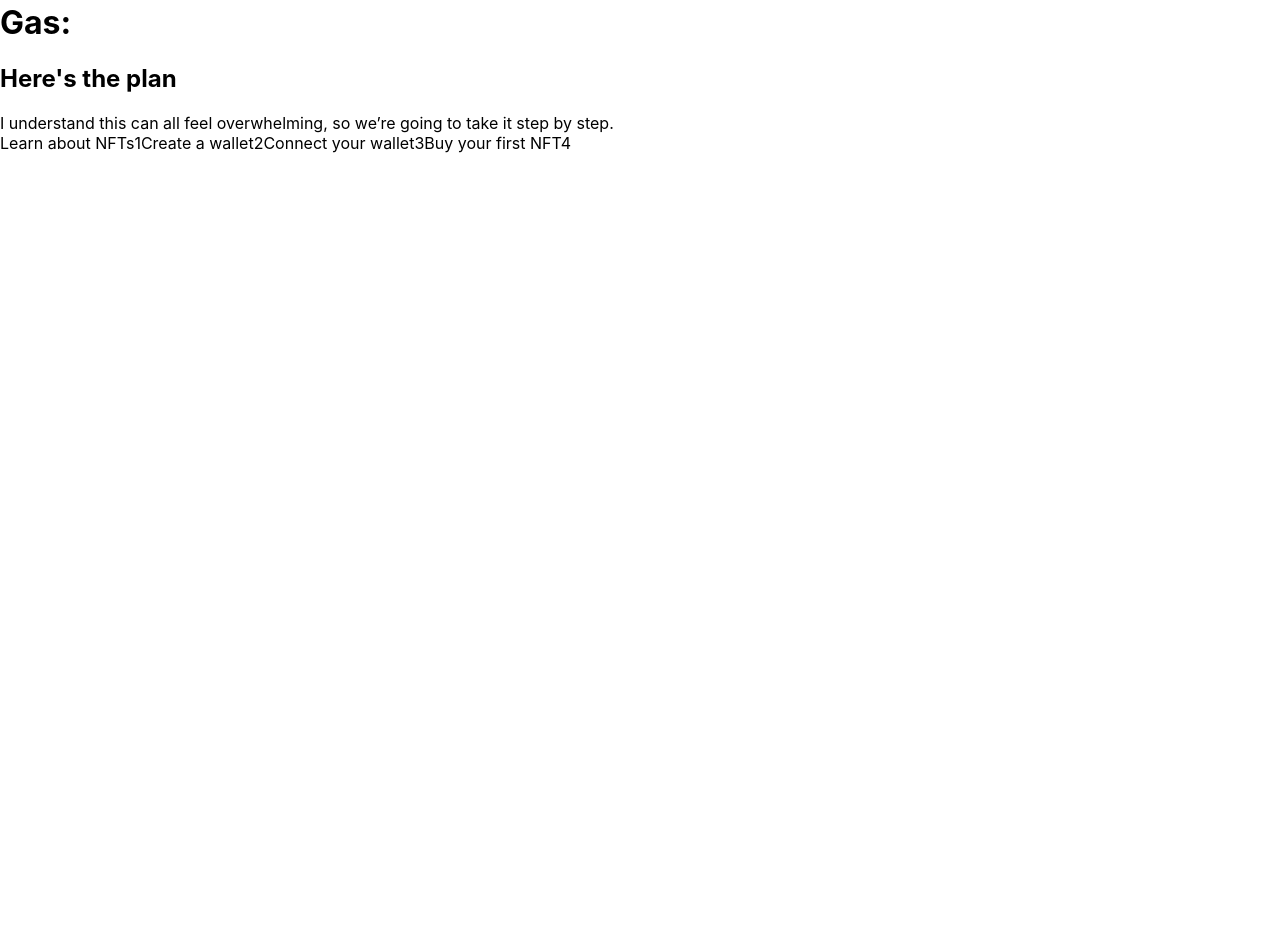
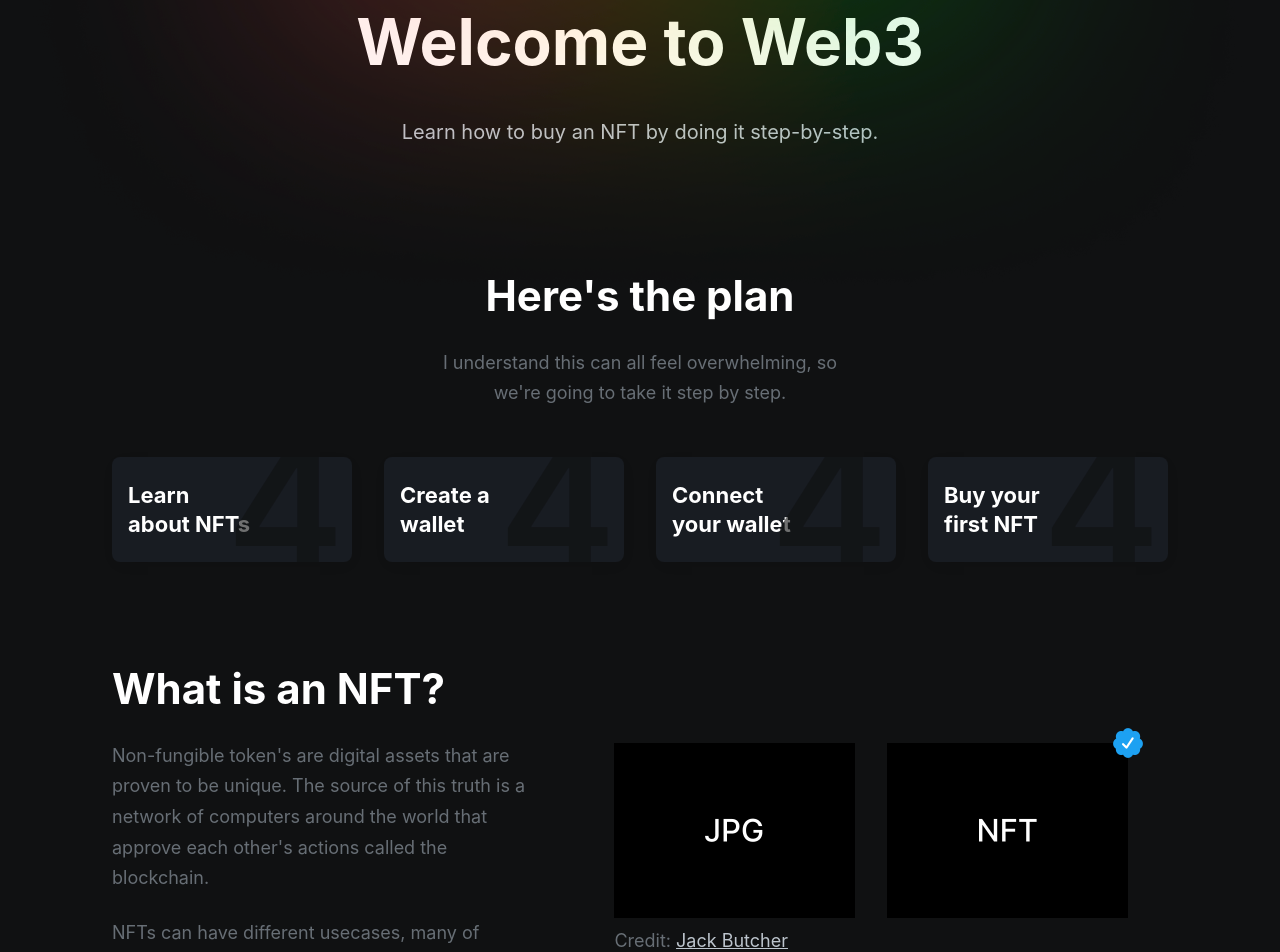
Before and after one commit to gskril/nft-onboarding, a Next.js app: page / in a window 1280 px wide. Shown: the part 120-1072 px from the top of the page. Before the commit the page ends 800 px from the top, so only its background shows below. Built offline with nearby package versions, Linux system fonts and the light colour scheme; no server answers.

Commit message:
Start building components

```diff
--- /dev/null
+++ b/components/credit.js
@@ -0,0 +1,32 @@
+export default function Credit() {
+  return (
+    <>
+      <a className="credit" href="https://twitter.com/gregskril" target="_blank" rel="noreferrer">
+          @gregskril
+      </a>
+
+      <style jsx>{`
+        .credit {
+          display: block;
+          position: absolute;
+          top: 2rem;
+          right: 3rem;
+          color: var(--color-light);
+          background: var(--color-dark);
+          padding: 0.325rem 2rem;
+          border-radius: 2rem;
+          z-index: 2;
+          box-shadow: 0px 0px 26px -5px rgba(75, 78, 86, 0.25);
+          transition: box-shadow 0.15s ease-in-out;
+          text-decoration: none;
+        }
+
+        .credit:hover,
+        .credit:focus-visible {
+          box-shadow: 1px 1px 26px -5px rgba(97, 99, 107, 0.55);
+          outline: none;
+        }
+      `}</style>
+    </>
+  )
+}
--- a/components/gas.js
+++ b/components/gas.js
@@ -1,9 +1,9 @@
-import useSWR from 'swr'
+import swr from 'swr'
 
 function getGasPrice() {
 	const fetcher = (...args) => fetch(...args).then((res) => res.json())
 
-	const { data, error } = useSWR('/api/gas', fetcher, { refreshInterval: 30 * 1000 })
+	const { data, error } = swr('/api/gas', fetcher, { refreshInterval: 30 * 1000 })
 
 	if (error) return 'Error'
 	if (!data) return 'Loading...'
--- a/components/plan-step.js
+++ b/components/plan-step.js
@@ -1,16 +1,50 @@
 import Link from 'next/link'
 
-export default function Step({num, title, href}) {
-  return (
-    <Link href={href}>
-      <a>
-        <span>
-          {title}
-        </span>
-        <span>
-          {num}
-        </span>
-      </a>
-    </Link>
-  )
+export default function Step({ num, title, section }) {
+	return (
+    <>
+      <Link href={section}>
+        <a className="step">
+          <h3 className="step__name">{title}</h3>
+        </a>
+      </Link>
+
+      <style jsx>{`
+        .step {
+          display: flex;
+          align-items: center;
+          background: var(--color-highlight);
+          padding: 1.5rem 1rem;
+          border-radius: 0.5rem;
+          box-shadow: 1px 4px 16px -9px rgba(0, 0, 0, 0.25);
+          position: relative;
+          overflow: hidden;
+          transition: transform 0.15s ease-in-out;
+          text-decoration: none;
+        }
+
+        .step::after {
+          content: '${num}';
+          color: var(--color-dark);
+          opacity: 0.6;
+          font-weight: 600;
+          position: absolute;
+          font-size: 11rem;
+          top: 52%;
+          right: 0.5rem;
+          transform: translateY(-52%);
+        }
+
+        .step:hover,
+        .step:focus-visible {
+          transform: scale(1.05);
+          outline: none;
+        }
+
+        .step__name {
+          width: 8rem;
+        }
+      `}</style>
+    </>
+	)
 }
--- /dev/null
+++ b/components/plan.js
@@ -0,0 +1,37 @@
+import Step from './plan-step'
+
+export default function Plan() {
+  return (
+    <div className="plan">
+      <Step
+        num="1"
+        title="Learn about NFTs"
+        section="#intro"
+      />
+      <Step
+        num="2"
+        title="Create a wallet"
+        section="#wallet"
+      />
+      <Step
+        num="3"
+        title="Connect your wallet"
+        section="#connect"
+      />
+      <Step
+        num="4"
+        title="Buy your first NFT"
+        section="#nft"
+      />
+
+      <style jsx>{`
+        .plan {
+          display: grid;
+          grid-template-columns: repeat(4, 1fr);
+          gap: 2rem;
+        }
+      `}
+      </style>
+    </div>
+  )
+}
--- a/components/section.js
+++ b/components/section.js
@@ -1,13 +1,44 @@
-import styles from '../styles/section.module.css'
+export default function Section({
+  textAlignment = 'left',
+  title,
+  description,
+  media
+}) {
+  return (
+    <div className="section">
+      <div className="container">
+        <div className="section__content">
+          <div className="section__text">
+            <h2 className="section-title">{title}</h2>
+            <p className="section-description">{description}</p>
+          </div>
+          <div className="section__media">
+            {media}
+          </div>
+        </div>
+      </div>
 
-export default function Section({alignment, title, description, media}) {
-  return (
-    <div>
-      <h2 className="section-title">{title}</h2>
-      <p className="section-description">{description}</p>
-      <div className="section-media">
-        {media}
-      </div>
+      <style jsx>{`
+        .section__content {
+          display: flex;
+          padding-top: 6.25rem;
+          padding-bottom: 6.25rem;
+          flex-direction: ${textAlignment === 'left' ? 'row' : 'row-reverse' };
+          gap: 5rem;
+        }
+
+        .section__text {
+          width: 40%;
+        }
+
+        .section__media {
+          display: flex;
+          flex-direction: column;
+          gap: 0.5rem;
+          font-size: .875rem;
+          margin-top: 4rem;
+        }
+      `}</style>
     </div>
   )
 }
--- a/pages/index.js
+++ b/pages/index.js
@@ -1,46 +1,106 @@
-import Step from '../components/plan-step'
+import Image from 'next/image'
+
+import Plan from '../components/plan'
 import Layout from '../components/layout'
+import Credit from '../components/credit'
 import Gas from '../components/gas'
+import Section from '../components/section'
 
 export default function Home() {
   return (
 		<Layout>
-      <div>
-        <h1>Welcome to Web3</h1>
-        <span>
+			<Credit />
+			<div className="hero">
+				<div className="hero__gradient"></div>
+				<div className="container">
+					<h1 className="hero__title">Welcome to Web3</h1>
+					<span className="hero__subtitle">
 						Learn how to buy an NFT by doing it step-by-step.
-          <Gas />
 					</span>
 				</div>
+			</div>
 
-      <div className="plan">
-        <h2>Here's the plan</h2>
+			<div className="container plan">
+				<div className="plan__text">
+					<h2>Here&apos;s the plan</h2>
 					<span className="section-subtitle">
-          I understand this can all feel overwhelming, so we’re going to take it step by step.
+						I understand this can all feel overwhelming, so we&apos;re
+						going to take it step by step.
 					</span>
+				</div>
 				<div className="steps">
-          <Step
-            num="1"
-            title="Learn about NFTs"
-            href="#intro"
-          />
-          <Step
-            num="2"
-            title="Create a wallet"
-            href="#wallet"
-          />
-          <Step
-            num="3"
-            title="Connect your wallet"
-            href="#connect"
-          />
-          <Step
-            num="4"
-            title="Buy your first NFT"
-            href="#nft"
-          />
+					<Plan />
 				</div>
 			</div>
+
+			<Section
+				title="What is an NFT?"
+				description={
+					<>
+						<p>
+							Non-fungible token&apos;s are digital assets that are
+							proven to be unique. The source of this truth is a
+							network of computers around the world that approve
+							each other&apos;s actions called the blockchain.
+						</p>
+						<p>
+							NFTs can have different usecases, many of which are
+							in the early phases of development and adoption.
+							Today, the most common use case of NFTs is in
+							digital art.
+						</p>
+					</>
+				}
+				media={
+					<>
+						<Image
+							src="/verified.png"
+              width={531}
+              height={192}
+							alt="Verified JPEG by Jack Butcher"
+						/>
+						<span>
+							Credit:{' '}
+							<a href="https://www.figma.com/exit?url=https%3A%2F%2Ftwitter.com%2Fvisualizevalue%2Fstatus%2F1476175140174057472">
+								Jack Butcher
+							</a>
+						</span>
+					</>
+				}
+			/>
+
+			<style jsx>{`
+				.hero {
+					padding-top: 7.5rem;
+					padding-bottom: 7.5rem;
+					text-align: center;
+				}
+				.hero__gradient {
+					width: 100%;
+					min-height: 37.5rem;
+					background-image: url('./background-gradient.png');
+					background-repeat: no-repeat;
+					background-size: contain;
+					background-position: top center;
+					position: absolute;
+					top: 0;
+					left: 0;
+					z-index: 1;
+				}
+				.hero__title {
+					margin-bottom: 2rem;
+				}
+				.hero__subtitle {
+					font-size: 1.25rem;
+					color: var(--color-gray-100);
+				}
+
+				.plan__text {
+					margin: 0 auto 3rem;
+					text-align: center;
+					max-width: 26rem;
+				}
+			`}</style>
 		</Layout>
   )
 }
--- a/styles/globals.css
+++ b/styles/globals.css
@@ -1,7 +1,17 @@
+:root {
+  --color-light: #FFFFFF;
+  --color-dark: #101112;
+  --color-highlight: #181C22;
+  --color-gray-100: #BCC4CC;
+  --color-gray-200: #676E75;
+  --color-gradient-primary: linear-gradient(330.4deg, #44BCF0 4.54%, #7298F8 59.2%, #A099FF 148.85%);
+}
+
 html,
 body {
-  padding: 0;
-  margin: 0;
+  line-height: 1.7;
+  color: var(--color-gray-200);
+  background: var(--color-dark);
   font-family: -apple-system, BlinkMacSystemFont, Segoe UI, Roboto, Oxygen,
     Ubuntu, Cantarell, Fira Sans, Droid Sans, Helvetica Neue, sans-serif;
 }
@@ -11,6 +21,52 @@ a {
   text-decoration: none;
 }
 
-* {
+*,
+*::before,
+*::after {
   box-sizing: border-box;
+  margin: 0;
+  padding: 0;
 }
+
+h1,
+h2,
+h3 {
+  color: var(--color-light);
+  line-height: 1.3;
+}
+
+h1 {
+  font-size: 4rem;
+}
+
+h2 {
+  font-size: 2.625rem;
+  margin-bottom: 1.5rem;
+}
+
+h3 {
+  font-size: 1.375rem;
+  /* line-height: inherit; */
+}
+
+p,
+span {
+  font-size: 1.125rem;
+}
+
+p:not(:last-of-type) {
+  margin-bottom: 1.5rem;
+}
+
+a {
+  color: var(--color-gray-100);
+  text-decoration: underline;
+}
+
+.container {
+  margin: 0 auto;
+  max-width: 70rem;
+  padding-left: 2rem;
+  padding-right: 2rem;
+}
```
Also changed, not shown: public/background-gradient.png (added), public/verified.png (added). Lines whose indentation alone changed are shown as unchanged.
